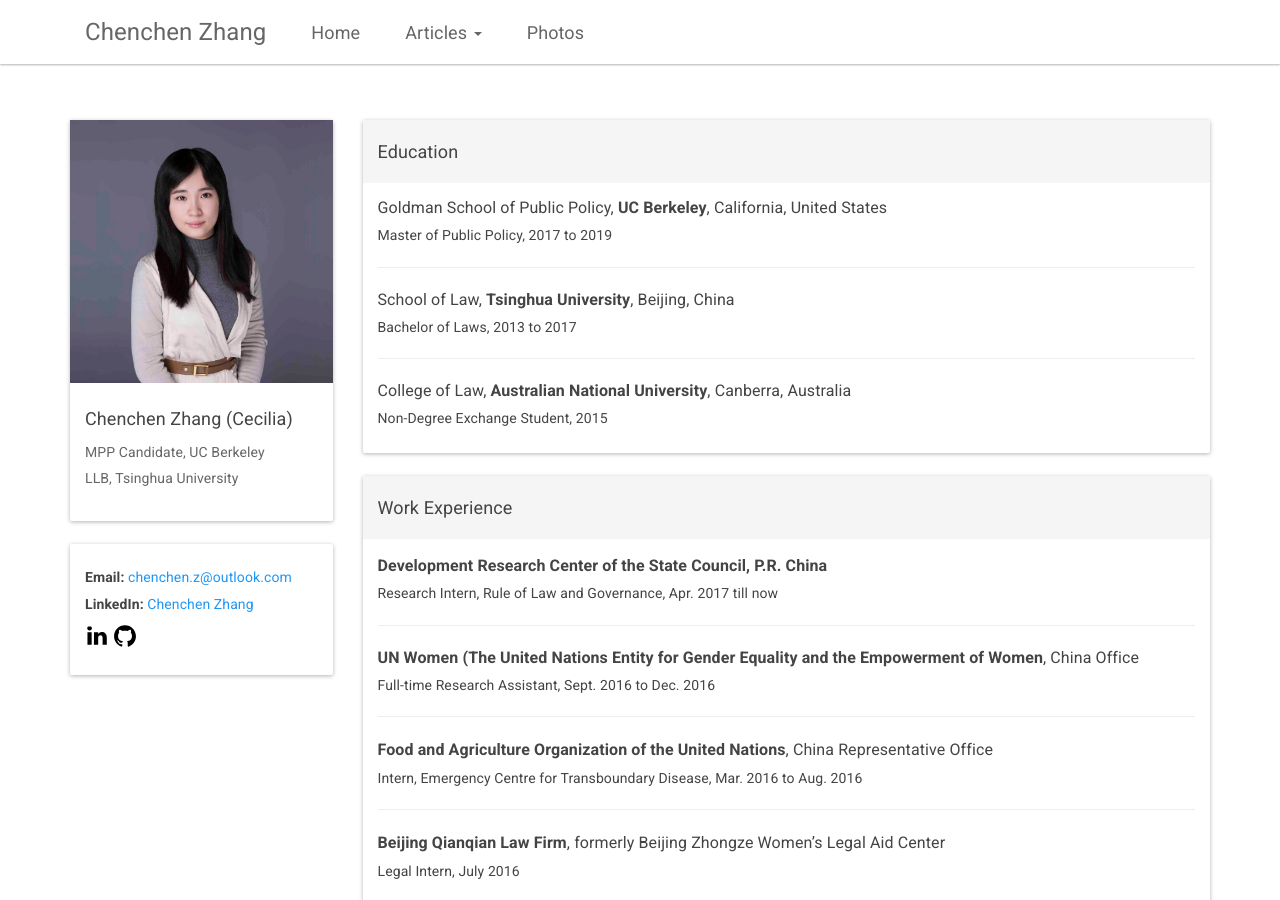
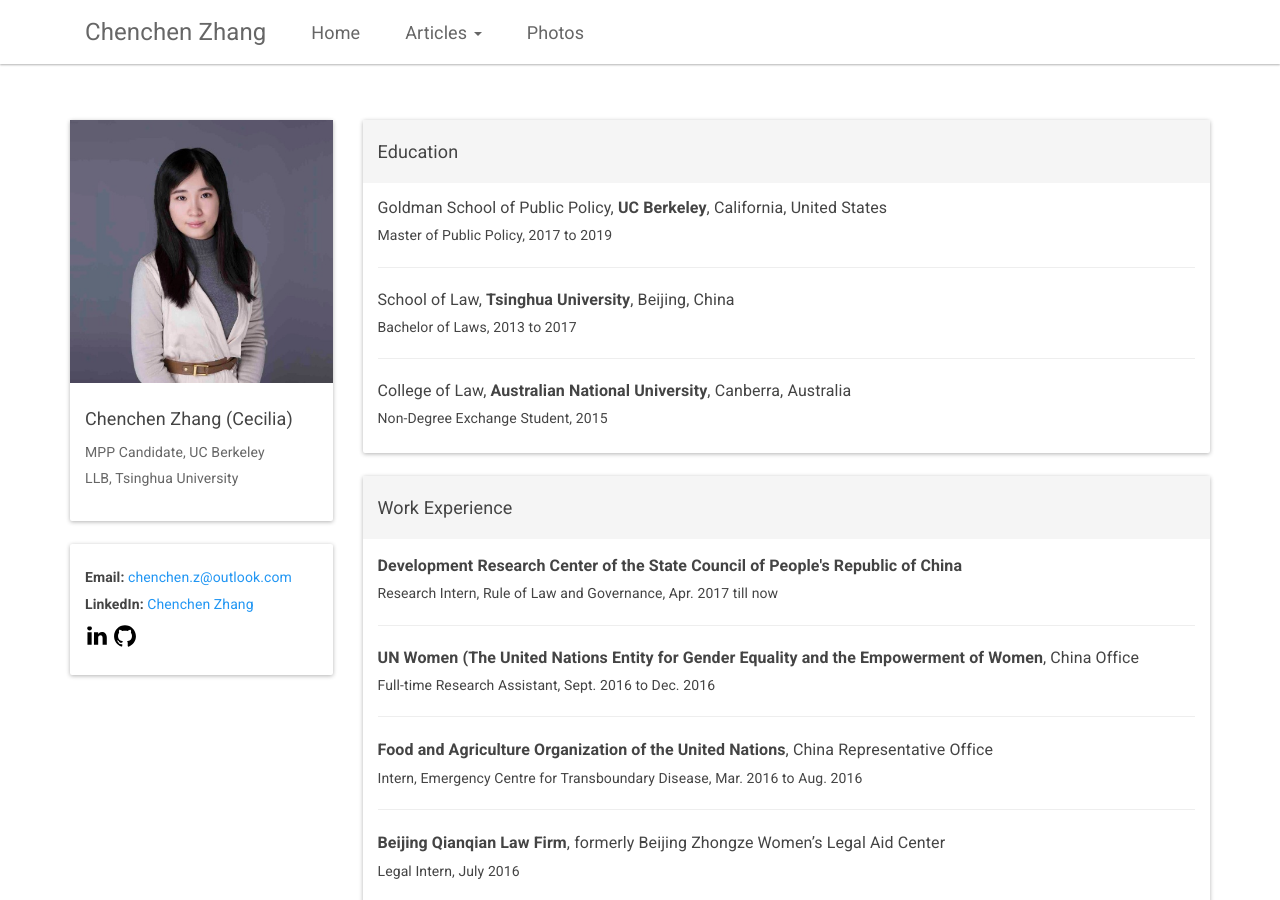
Before and after one commit to CeciliaZhang/-CeciliaZhang-.github-io, a Jekyll site: the page built from index.html, in a window 1280 px wide and 900 px high. Built offline with Jekyll 4.4.1, drawn with Linux system fonts in a browser that asks for light colours; nearby versions of some CDN libraries.

Commit message:
Update experiences.html

```diff
--- a/_includes/experiences.html
+++ b/_includes/experiences.html
@@ -3,7 +3,7 @@
         <h4>Work Experience</h4>
     </div>
     <div class="panel-body" style="padding-top: 5px;">
-        <h5 style="line-height: 120%;"><b>Development Research Center of the State Council, P.R. China</b></h5>
+        <h5 style="line-height: 120%;"><b>Development Research Center of the State Council of People's Republic of China</b></h5>
         <h6>Research Intern, Rule of Law and Governance, Apr. 2017 till now</h6>
         <hr/>
         <h5><b>UN Women (The United Nations Entity for Gender Equality and the Empowerment of Women</b>, China Office</h5>
```
